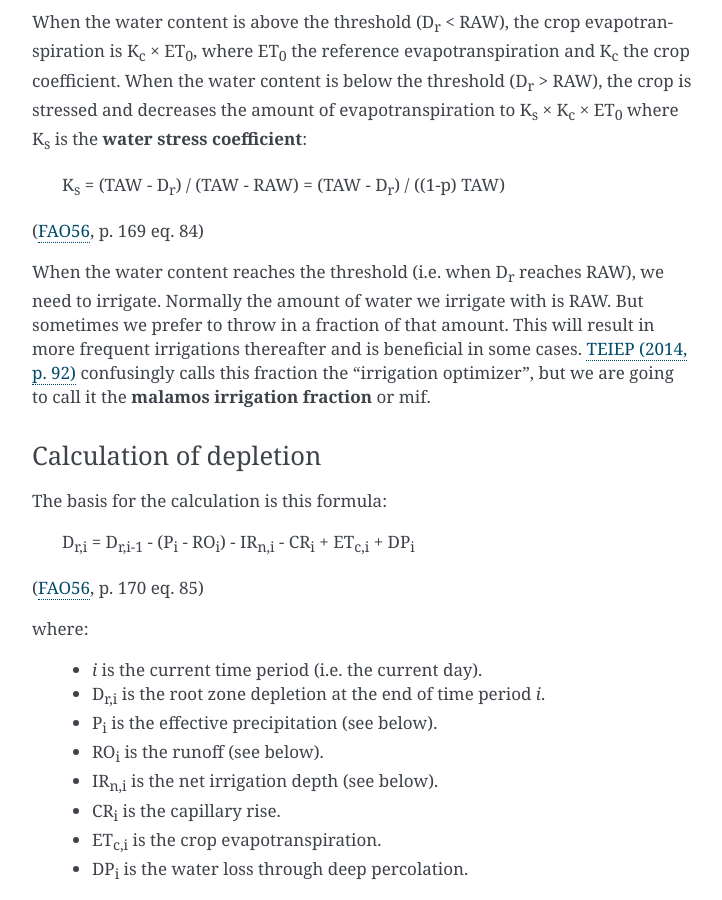
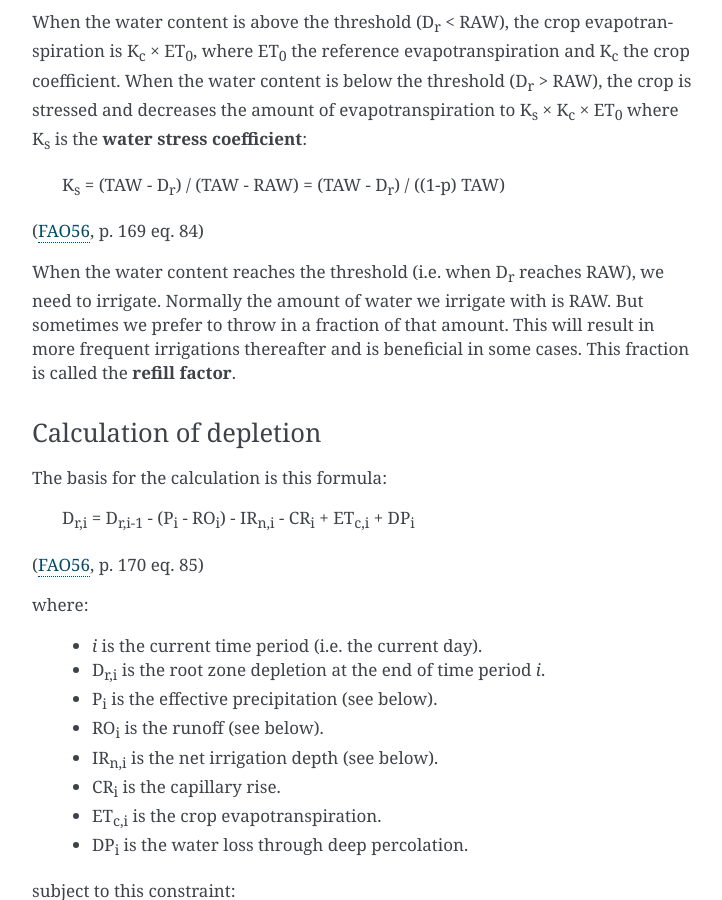
Before and after one commit to openmeteo/swb, a Sphinx documentation site: the page built from docs/swb.rst, in a window 1280 px wide and 900 px high, scrolled down 2330 px. Shown: the whole window, without its empty margins (388-1110 px from the left). Built offline with Sphinx 7.4.7, drawn with Linux system fonts in a browser that asks for light colours; some of the changed text lies outside the part shown.

Commit message:
Rename mif to refill_factor (fixes #37)

```diff
--- a/docs/swb.rst
+++ b/docs/swb.rst
@@ -41,7 +41,7 @@
        draintime=2.2,
        timeseries=a_pandas_dataframe,
        theta_init=0.19,
-       mif=0.5,
+       refill_factor=0.5,
    )
 
 See the reference section below for what all this means.
@@ -142,9 +142,7 @@
 RAW), we need to irrigate. Normally the amount of water we irrigate with
 is RAW. But sometimes we prefer to throw in a fraction of that amount.
 This will result in more frequent irrigations thereafter and is
-beneficial in some cases. :ref:`TEIEP (2014, p. 92) <teiep2014>`
-confusingly calls this fraction the "irrigation optimizer", but we are
-going to call it the **malamos irrigation fraction** or mif.
+beneficial in some cases. This fraction is called the **refill factor**.
 
 Calculation of depletion
 ------------------------
@@ -229,7 +227,7 @@
            draintime=2.2,
            timeseries=a_pandas_dataframe,
            theta_init=0.19,
-           mif=0.5,
+           refill_factor=0.5,
        )
 
    :param float theta_s: Water content at saturation.
@@ -284,7 +282,7 @@
       The initial water content (that is, the water content at the first date
       of the time series).
 
-   :param float mif: The Malamos irrigation fraction.
+   :param float refill_factor: The refill factor.
 
    :rtype: dict
 
@@ -335,11 +333,3 @@
 irrigation management services: the IRMA_SYS case, International
 Journal of Sustainable Agricultural Management and Informatics, 2
 (1), 1–18, 2016.
-
-.. _teiep2014:
-
-TEIEP (Technological Educational Institute of Epirus), Deliverable
-5.3.1: Detailed plan regarding the information system setup, for project
-Development of an Irrigation Information System for the plain of Arta
-(IRMA_SYS Arta), 2014. Available at
-https://irma.irrigation-management.eu/deliverables/Del531_DPIRMASYS.pdf
```
Also changed, not shown: HISTORY.rst (+6 -1 lines), 2 other files.
